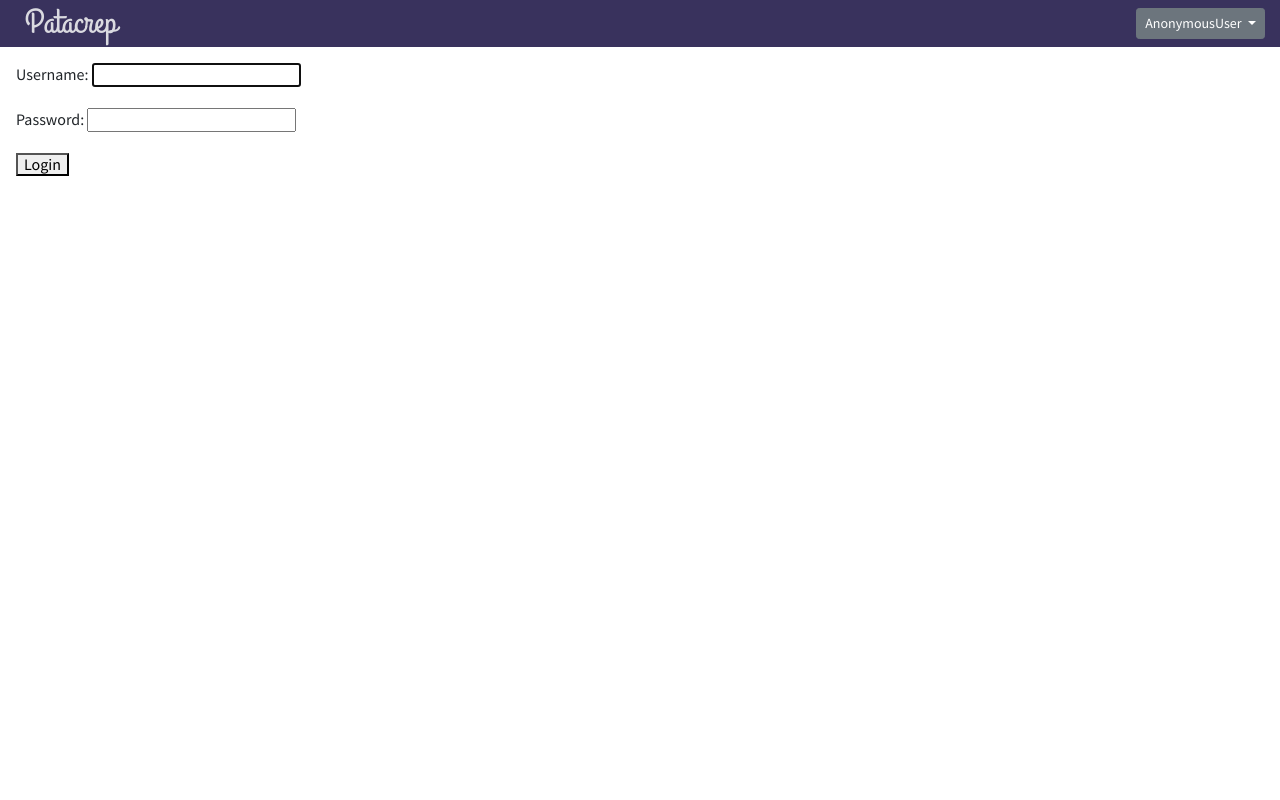
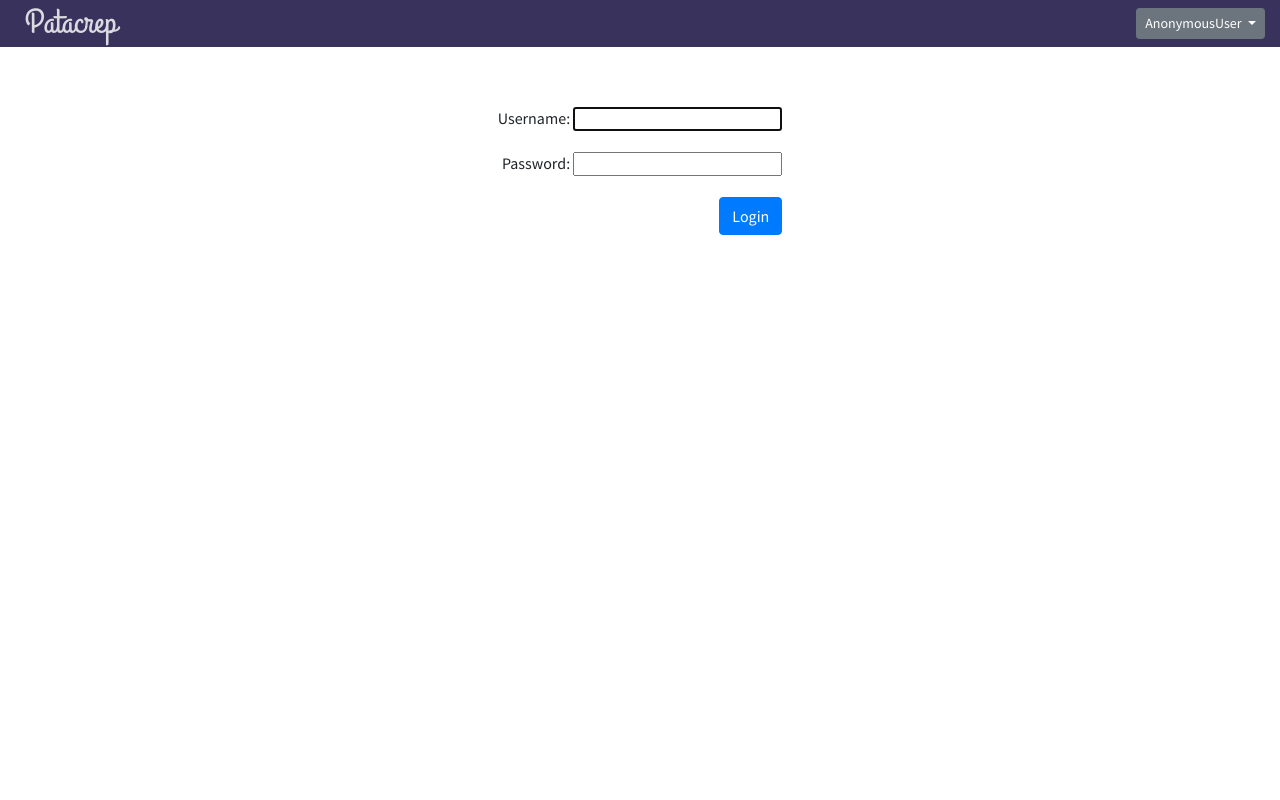
Before and after one commit to Fritzip/patacrep, a Django app: page /accounts/login/ in a window 1280 px wide. Run offline with Django 3.2, Linux system fonts and the light colour scheme; data comes from the database, SQL or seed files in the repository; some libraries are stand-ins or nearby versions.

Commit message:
include div class content inside content block and style login page

```diff
--- a/patacrep/static/patacrep/style.css
+++ b/patacrep/static/patacrep/style.css
@@ -162,6 +162,7 @@ a.website-name:hover, .menu-toggle:hover, .fa-star:hover {
 .content-wrapper {
   display: flex;
   flex-flow: row;
+  flex: 1 1 auto;
   overflow-y: hidden;
 }
 
--- a/patacrep/templates/patacrep/base_template.html
+++ b/patacrep/templates/patacrep/base_template.html
@@ -62,10 +62,8 @@
             {% endfor %}
           </div>
       </nav>
-      <div class="content">
-        {% block content %}
-        {% endblock %}
-      </div>
+      {% block content %}
+      {% endblock %}
     </div>
   </div>
 </body>
--- a/patacrep/templates/patacrep/confirm_remove.html
+++ b/patacrep/templates/patacrep/confirm_remove.html
@@ -17,6 +17,7 @@
 {% endblock %}
 
 {% block content %}
+<div class="content">
   <div id="edit-chord-container">
       {% for line in modified_lines %}
           <div class="input-group" id="{{ line.0 }}">
@@ -29,6 +30,7 @@
           </div>
       {% endfor %}
   </div>
+</div>
 {% endblock %}
 
 {% block js %}
--- a/patacrep/templates/patacrep/index.html
+++ b/patacrep/templates/patacrep/index.html
@@ -15,6 +15,7 @@
 {% endblock options %}
 
 {% block content %}
+<div class="content">
   {% for artist, chords in dartist.items %}
       <span class="artist-header"><span class="font-weight-bold artist" id="{{ artist | slugify }}">{{ artist }}</span>
       {% for chord in chords %}
@@ -31,6 +32,7 @@
         {% endif %}
       {% endfor %}
   {% endfor %}
+</div>
 {% endblock %}
 
 
--- a/patacrep/templates/patacrep/update.html
+++ b/patacrep/templates/patacrep/update.html
@@ -12,6 +12,7 @@
 {% endblock options %}
 
 {% block content %}
+<div class="content">
   <b>{{ nb_chords }} chords in the database.</b>
   {% if output %}
       {% if output.imports %}
@@ -57,6 +58,7 @@
           {% endfor %}</p>
       {% endif %}
   {% endif %}
+</div>
 {% endblock %}
 
 
--- a/patacrep/templates/registration/login.html
+++ b/patacrep/templates/registration/login.html
@@ -1,9 +1,11 @@
 {% extends "patacrep/base_template.html" %}
 
 {% block content %}
-<form method="post">
-  {% csrf_token %}
-  {{ form.as_p }}
-  <button type="submit">Login</button>
-</form>
+<div class="login-wrapper" style="display: flex; flex: 1 1 auto;justify-content: center;">
+    <form method="post" style="display: flex; flex-flow: column; align-items: flex-end; margin-top: 60px; ">
+      {% csrf_token %}
+      {{ form.as_p }}
+      <button class="btn btn-primary" type="submit">Login</button>
+    </form>
+</div>
 {% endblock %}
```
Also changed, not shown: patacrep/templates/patacrep/detail.html (+6 -4 lines).
